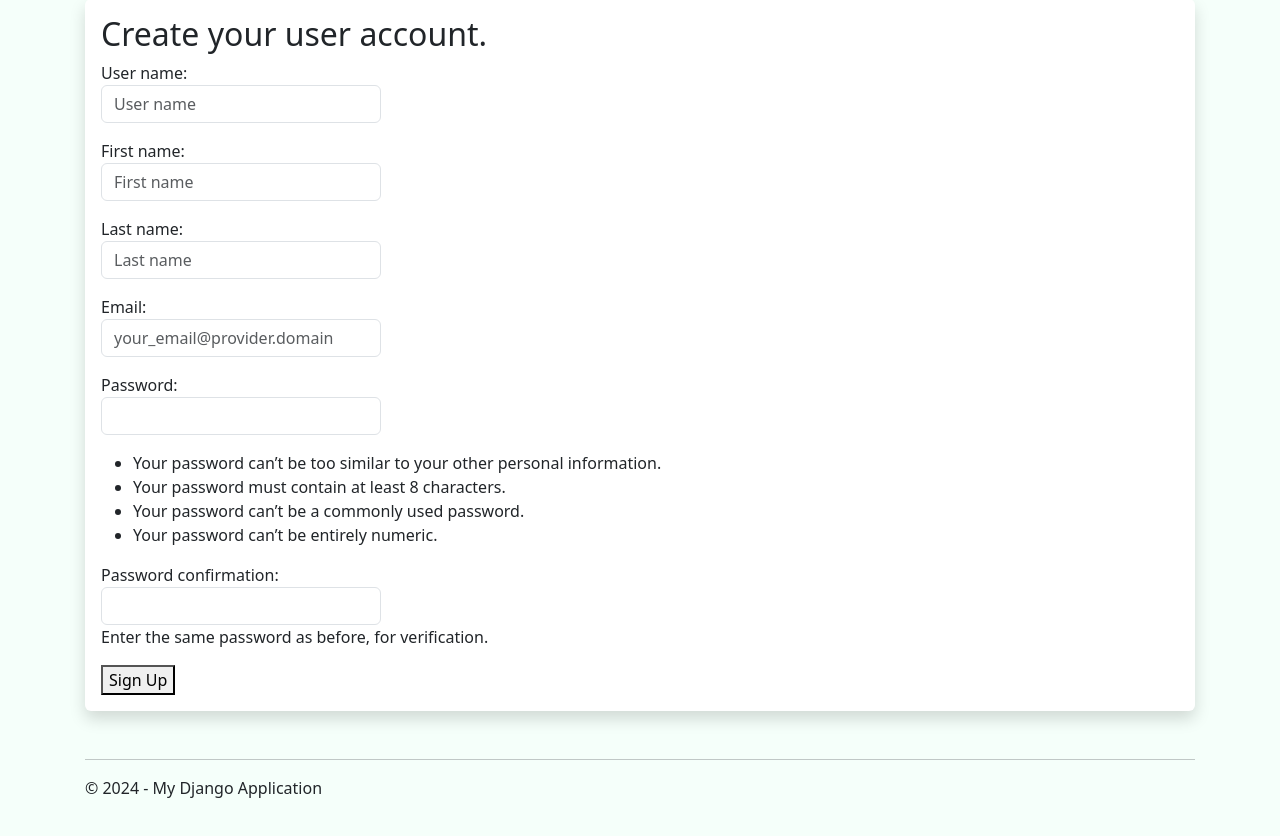
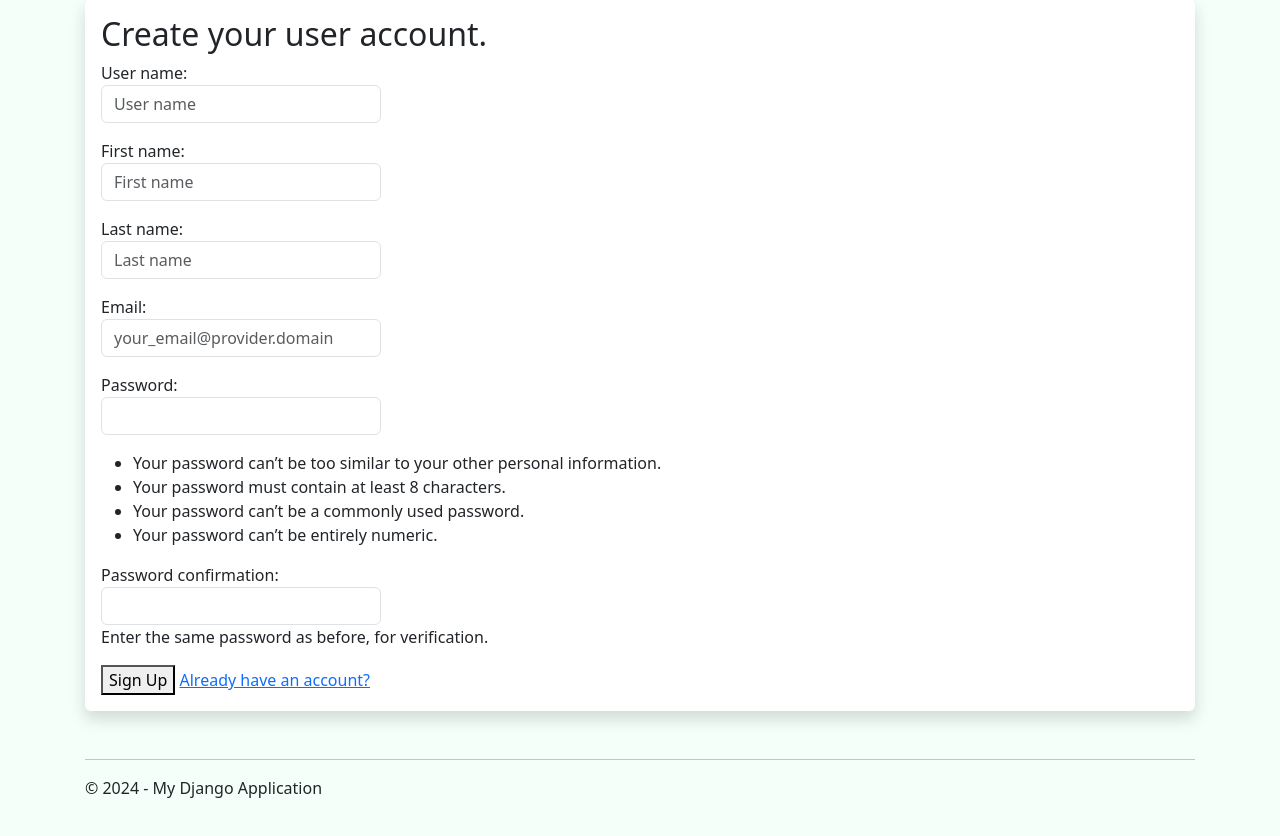
Before and after one commit to s64470/DjangoWebProject-Webplattform, a Django app: page /register_user/ in a window 1280 px wide. Shown: the part 97-933 px from the top of the page. Run offline with Django 3.2, Linux system fonts and the light colour scheme; some libraries are stand-ins or nearby versions.

Commit message:
Add user redirection.

```diff
--- a/DjangoWebProject-Webplattform/app/templates/app/register.html
+++ b/DjangoWebProject-Webplattform/app/templates/app/register.html
@@ -10,6 +10,7 @@
         {% csrf_token %}
         {{ form.as_p }}
         <button type="submit">Sign Up</button>
+        <a href="{% url 'login' %}">Already have an account?</a>
     </form>
 </div>
 {% endblock %}
```
